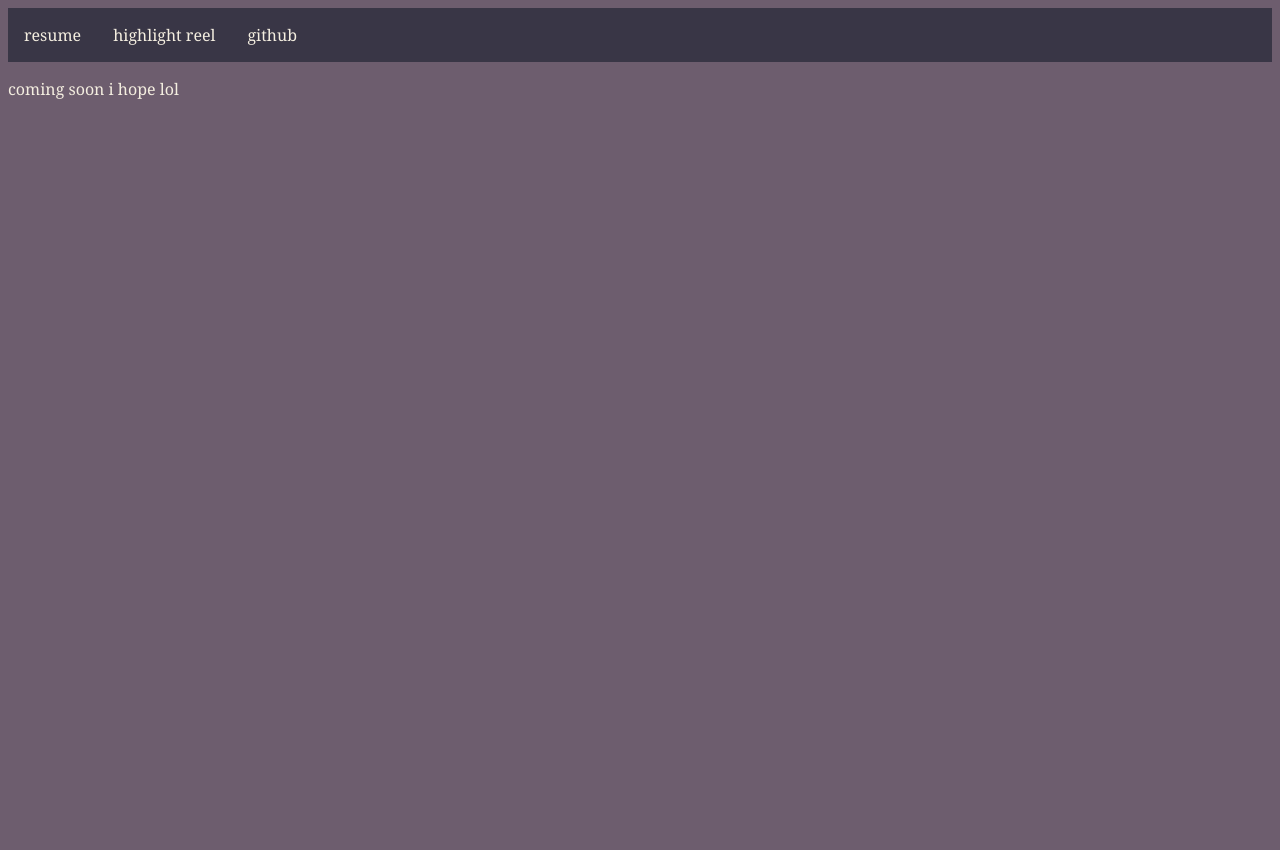
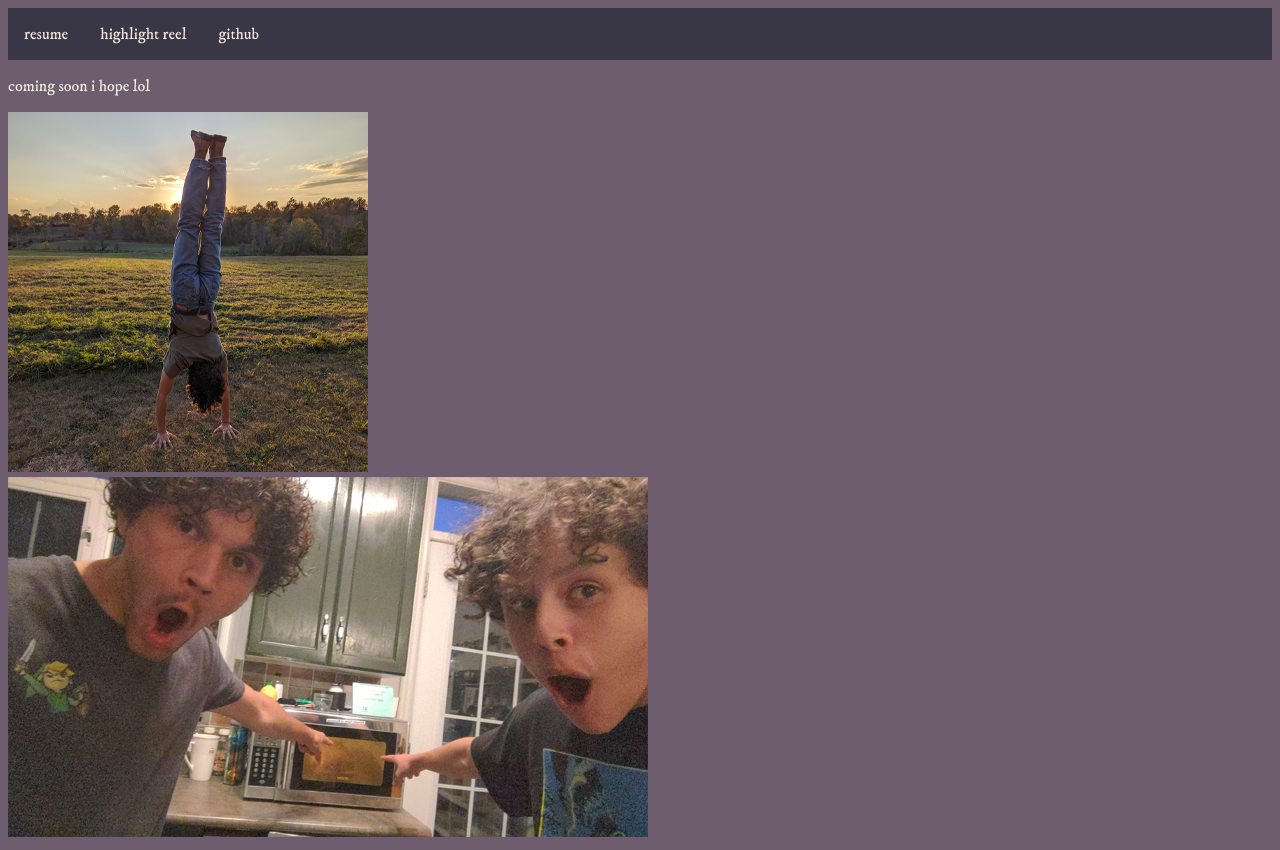
Before and after one commit to Irenheard/Irenheard.github.io, a plain HTML site: page highlightReel.html in a window 1280 px wide. Before the commit the page ends 800 px from the top, so only its background shows below. Drawn offline with nearby package versions, Linux system fonts and the light colour scheme.

Commit message:
Update highlightReel.html

```diff
--- a/highlightReel.html
+++ b/highlightReel.html
@@ -1,49 +1,10 @@
 <!DOCTYPE html>
 <html>
-	<style>
-		body {
-			color: #F4EEE0;
-			font-family: "IM Fell DW Pica", Georgia, serif;
-			background-color: #6D5D6E;
-		}
-
-		/*made by following the w3 school tutorial*/
-		.ulNavbar {
-			/*This removes the bullet points, margins, and padding*/
-			list-style-type: none;
-			margin: 0;
-			padding: 0;
-
-			/*this fixed my h1 issue*/
-			overflow: hidden;
-
-			/*background colour*/
-			background-color: #393646;
-		}
-
-		.liNavbarItem {
-			/*This makes the navbar items on one line*/
-			float: left;
-
-		}
-
-		.liEhNavbarItem {
-			display: block;
-			padding: 16px;
-			color: #F4EEE0;
-			text-decoration: none;
-
-		}
-
-		.liEhNavbarItem:hover {
-			background-color: #464036;
-		}
-
-
-	</style>
 
 	<head>
 		<title>slay town</title>
+		<link rel="stylesheet" href="slay.css">
+		<link rel='stylesheet' href='https://fonts.googleapis.com/css?family=IM Fell DW Pica'>
 	</head>
 
 	<body>
@@ -57,6 +18,14 @@
 
 		<p>coming soon i hope lol</p>
 
+		<div>
+		<img src="images\handstand.png" alt="local man does a cool handstand">
+		</div>
+
+		<div>
+		<img src="images\poggers.png" alt="two men enthusiatically point at a microwave">
+		</div>
+
 
 	</body>
 
```
